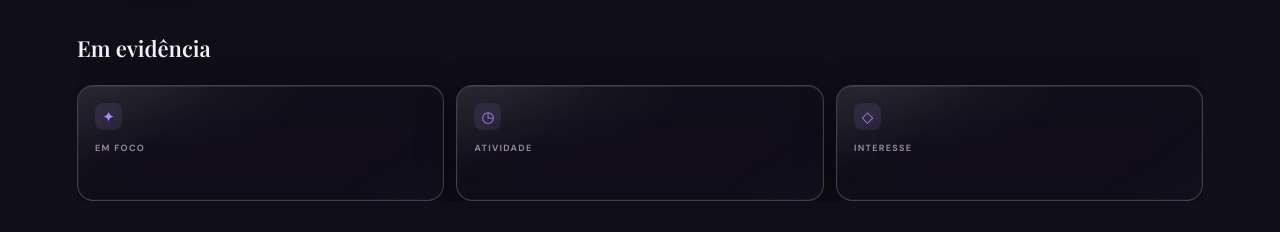
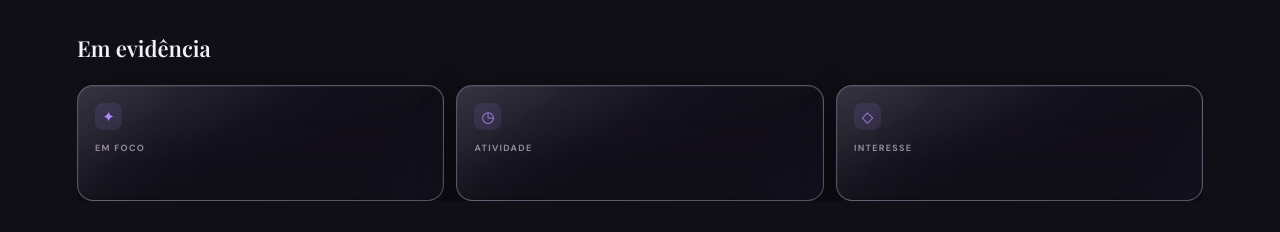
Before and after one commit to HattzNSFW/Hattz-Painel, a plain HTML site: page index.html in a window 1280 px wide. Shown: the part 545-777 px from the top of the page. Drawn offline with nearby package versions, Linux system fonts and the light colour scheme.

Commit message:
Refina painel Liquid Glass com reflexo suave e melhor leitura

```diff
--- a/style.css
+++ b/style.css
@@ -3876,25 +3876,34 @@ body.has-animated-background:not(.has-card-background) .card-background-overlay
   --glass-radius: 16px;
 }
 
-/* Glass Hub · Liquid Glass inspirado no iOS 26, com a base translúcida do player. */
+/* Glass Hub · painel Liquid Glass com corpo, refração e leitura confortável. */
 .stat-card,
 .detail-card {
   position: relative;
   isolation: isolate;
   overflow: hidden;
-  border: 1px solid color-mix(in srgb, var(--text) 22%, transparent);
+  border: 1px solid color-mix(in srgb, var(--text) 25%, var(--accent) 10%);
   border-radius: var(--glass-radius, var(--card-radius, 16px));
-  background: color-mix(
-    in srgb,
-    var(--card) calc(var(--glass-opacity, 18%) + 10%),
-    transparent
-  );
-  -webkit-backdrop-filter: blur(var(--glass-blur, 24px)) saturate(150%);
-  backdrop-filter: blur(var(--glass-blur, 24px)) saturate(150%);
+  background:
+    linear-gradient(
+      145deg,
+      color-mix(in srgb, #fff var(--glass-shine, 6%), transparent),
+      transparent 42%
+    ),
+    linear-gradient(
+      160deg,
+      color-mix(in srgb, var(--accent) 5%, transparent),
+      transparent 58%
+    ),
+    color-mix(in srgb, var(--card) var(--glass-opacity, 34%), transparent);
+  -webkit-backdrop-filter: blur(var(--glass-blur, 24px)) saturate(155%);
+  backdrop-filter: blur(var(--glass-blur, 24px)) saturate(155%);
   box-shadow:
-    0 12px 38px #0006,
-    inset 0 1px 0 color-mix(in srgb, #fff var(--glass-reflection, 5%), transparent),
-    inset 0 0 0 1px color-mix(in srgb, #fff 3%, transparent);
+    0 14px 36px #0007,
+    inset 0 1px 0 color-mix(in srgb, #fff var(--glass-reflection, 7%), transparent),
+    inset 0 -1px 0 #0003,
+    inset 1px 0 0 #ffffff0a,
+    inset -1px 0 0 #ffffff0a;
   transition:
     border-color var(--transition-fast),
     transform var(--transition-fast),
@@ -3902,7 +3911,7 @@ body.has-animated-background:not(.has-card-background) .card-background-overlay
     background var(--transition-fast);
 }
 
-/* Reflexo de superfície e brilho refratado nas bordas, sem aparência neon. */
+/* Lâmina de luz discreta: dá volume de vidro sem atravessar o texto. */
 .stat-card::after,
 .detail-card::after {
   content: "";
@@ -3913,18 +3922,18 @@ body.has-animated-background:not(.has-card-background) .card-background-overlay
   pointer-events: none;
   background:
     radial-gradient(
-      ellipse at 12% 0%,
-      color-mix(in srgb, #fff var(--glass-shine, 4%), transparent),
-      transparent 48%
+      ellipse at 14% 0%,
+      color-mix(in srgb, #fff var(--glass-shine, 6%), transparent),
+      transparent 52%
     ),
     linear-gradient(
-      145deg,
-      color-mix(in srgb, #fff var(--glass-reflection, 5%), transparent),
-      transparent 30%,
-      transparent 72%,
-      color-mix(in srgb, var(--accent) 3%, transparent)
+      125deg,
+      color-mix(in srgb, #fff var(--glass-reflection, 7%), transparent),
+      transparent 24%,
+      transparent 76%,
+      color-mix(in srgb, var(--accent) 4%, transparent)
     );
-  opacity: .9;
+  opacity: .72;
 }
 .stat-card > *,
 .detail-card > * {
@@ -3933,11 +3942,13 @@ body.has-animated-background:not(.has-card-background) .card-background-overlay
 }
 .stat-card:hover,
 .detail-card:hover {
-  border-color: color-mix(in srgb, var(--text) 32%, var(--accent) 8%);
+  border-color: color-mix(in srgb, var(--text) 34%, var(--accent) 18%);
   box-shadow:
-    0 14px 40px #0007,
-    inset 0 1px 0 color-mix(in srgb, #fff var(--glass-reflection, 5%), transparent),
-    inset 0 0 0 1px color-mix(in srgb, #fff 5%, transparent);
+    0 16px 40px #0008,
+    inset 0 1px 0 color-mix(in srgb, #fff var(--glass-reflection, 7%), transparent),
+    inset 0 -1px 0 #0003,
+    inset 1px 0 0 #ffffff10,
+    inset -1px 0 0 #ffffff10;
 }
 .card-lab {
   border-color: color-mix(in srgb, var(--border) 82%, var(--accent) 18%);
```
